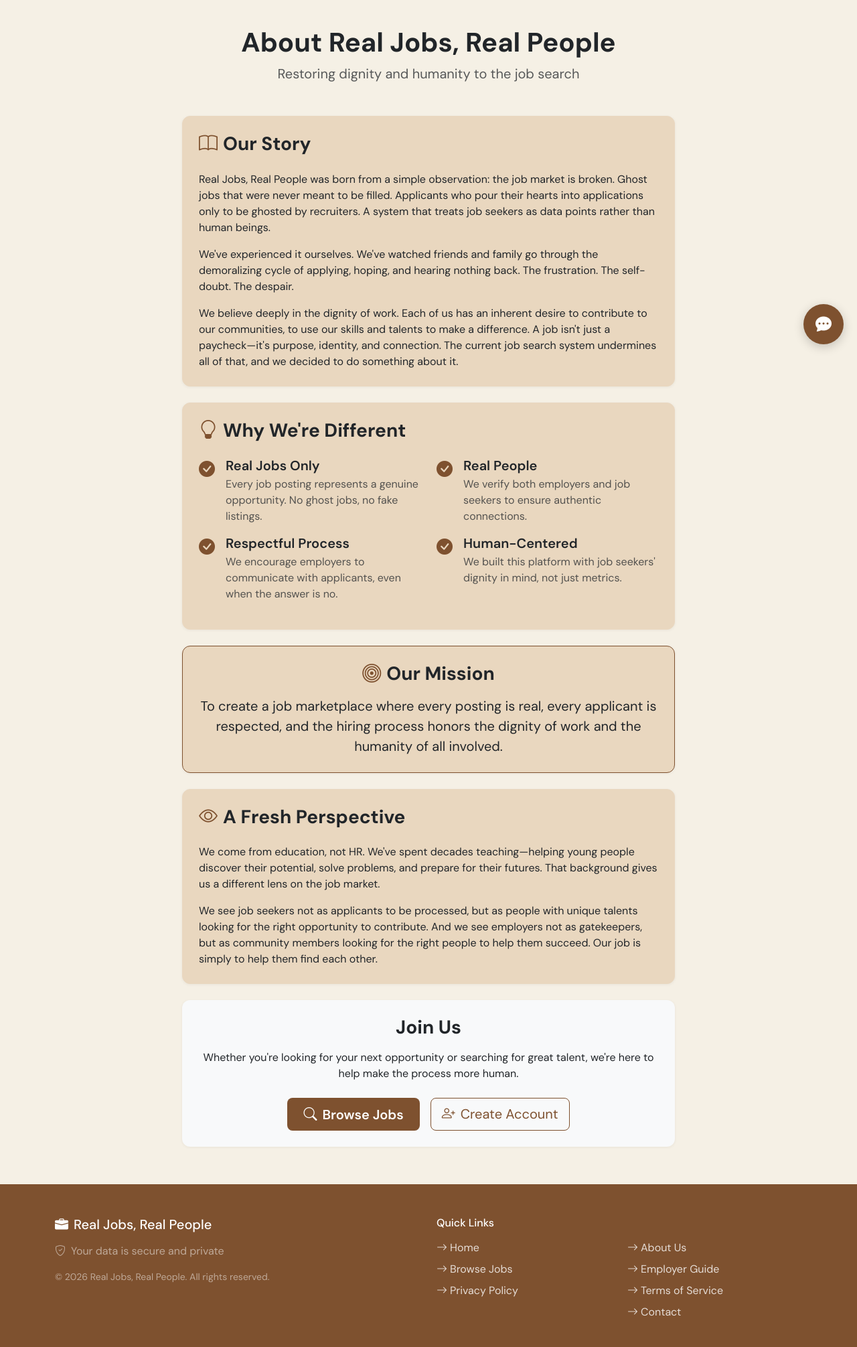
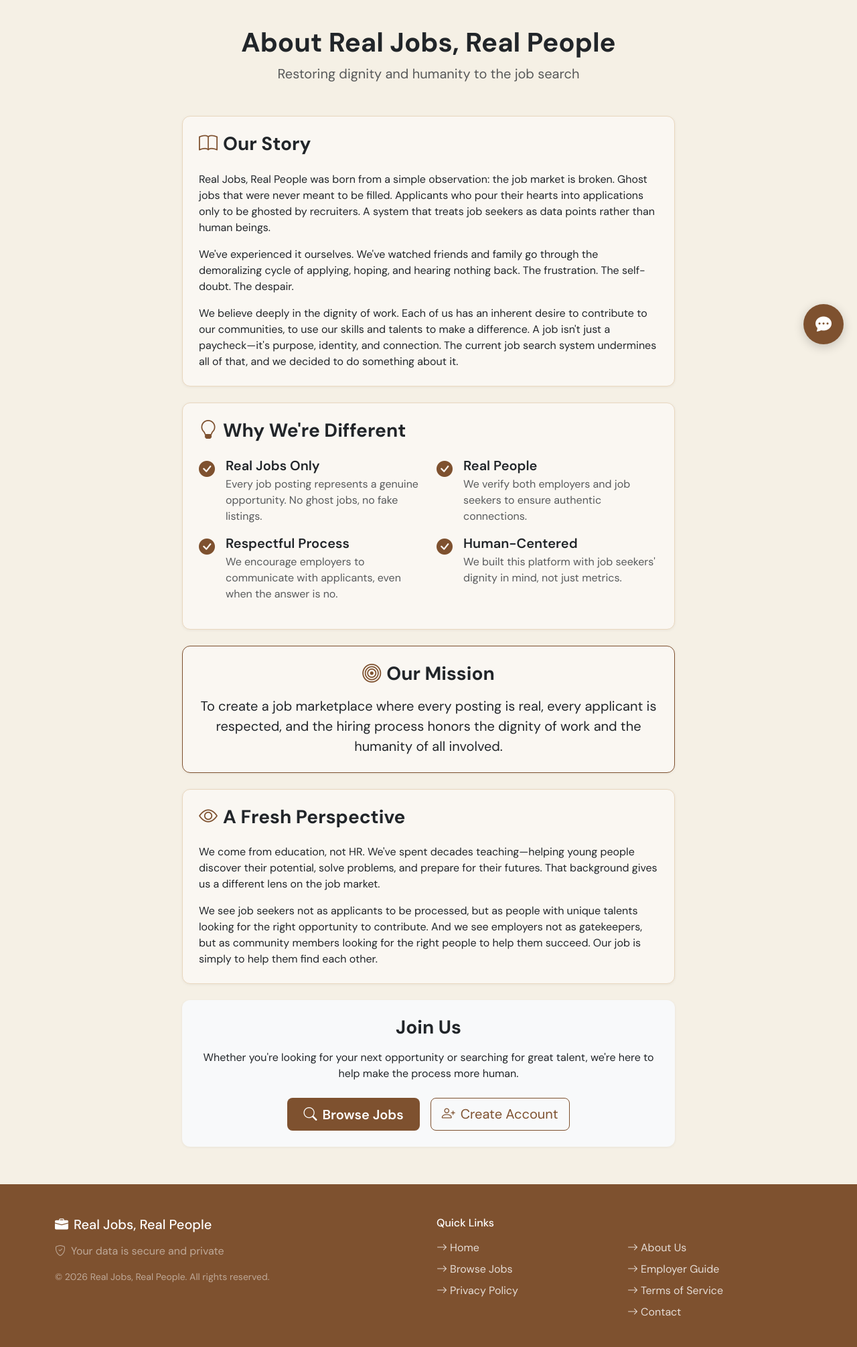
Before and after one commit to mfish324/Job-Board, a Django app: page /about/ in a window 1280 px wide. Shown: the part 266-2277 px from the top of the page at 67% size. Run offline with Django 5.2, Linux system fonts and the light colour scheme.

Commit message:
Revert card background to original near-white cream (#faf7f2)
Co-Authored-By: Claude Opus 4.6 <noreply@anthropic.com>

```diff
--- a/jobs/templates/jobs/base.html
+++ b/jobs/templates/jobs/base.html
@@ -54,7 +54,7 @@
             --ink-soft: #4A2F1C;
             --ink-muted: #7F8F7A;
             --surface: #F5F0E5;
-            --card: #E9D7BF;
+            --card: #faf7f2;
             --border: #E9D7BF;
             --border-light: #F5F0E5;
             --accent: #7F8F7A;
```
